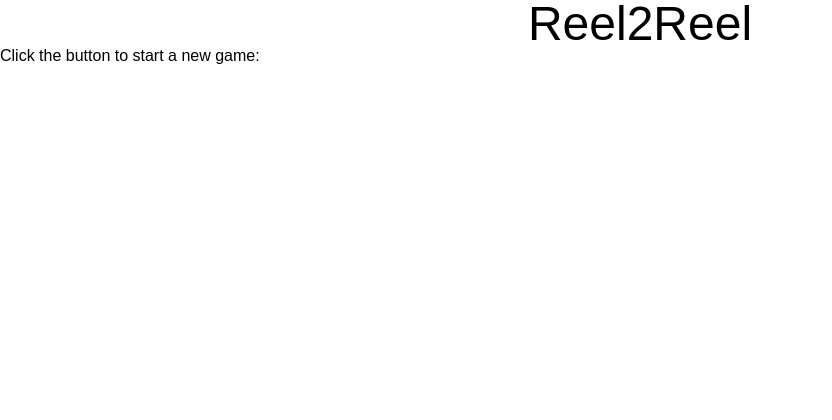
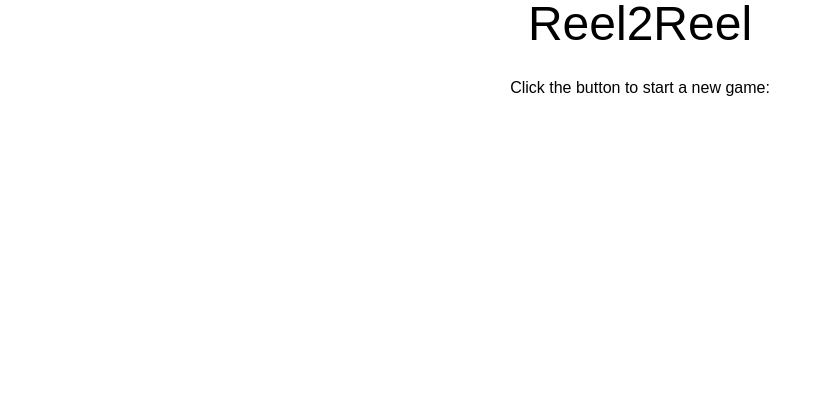
Before and after one commit to danieljones740/Reel2Reel, a PHP site: page / in a window 1280 px wide. Shown: the top 420 px of the page, without its empty margins (0-832 px from the left). Run offline with PHP 8.4, Linux system fonts and the light colour scheme.

Commit message:
Added reel2reel-wrap element

```diff
--- a/index.php
+++ b/index.php
@@ -11,7 +11,9 @@
                 <h1>Reel2Reel</h1>
             </header>
             <main>
-                <p>Click the button to start a new game:</p>
+                <div class="reel2reel-wrap">
+                    <p>Click the button to start a new game:</p>
+                </div>
             </main>
         </div>
         <footer>
--- a/stylesheets/styles.css
+++ b/stylesheets/styles.css
@@ -35,3 +35,8 @@
 footer p {
     margin: 0 0 2em;
 }
+
+.reel2reel-wrap {
+    padding: 2em;
+    text-align: center;
+}
```
